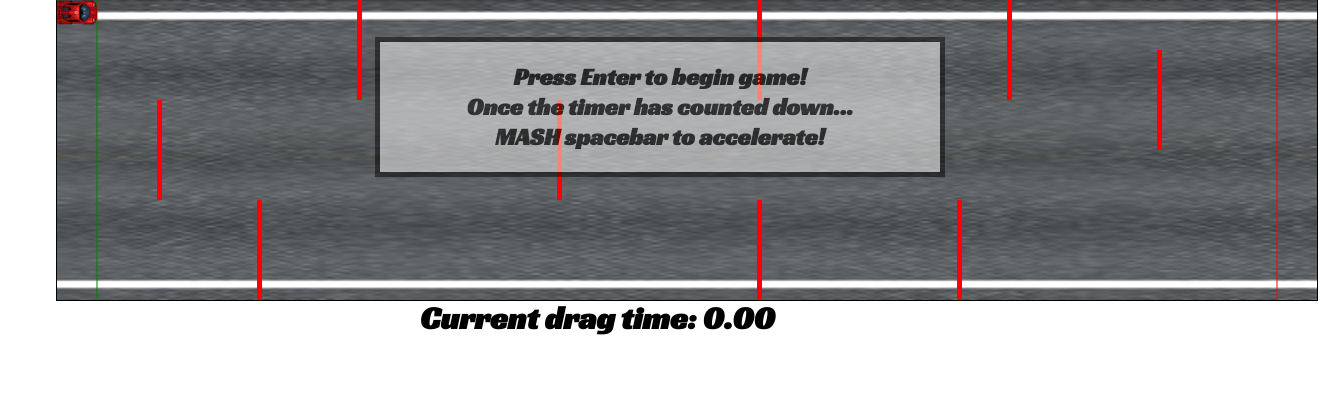
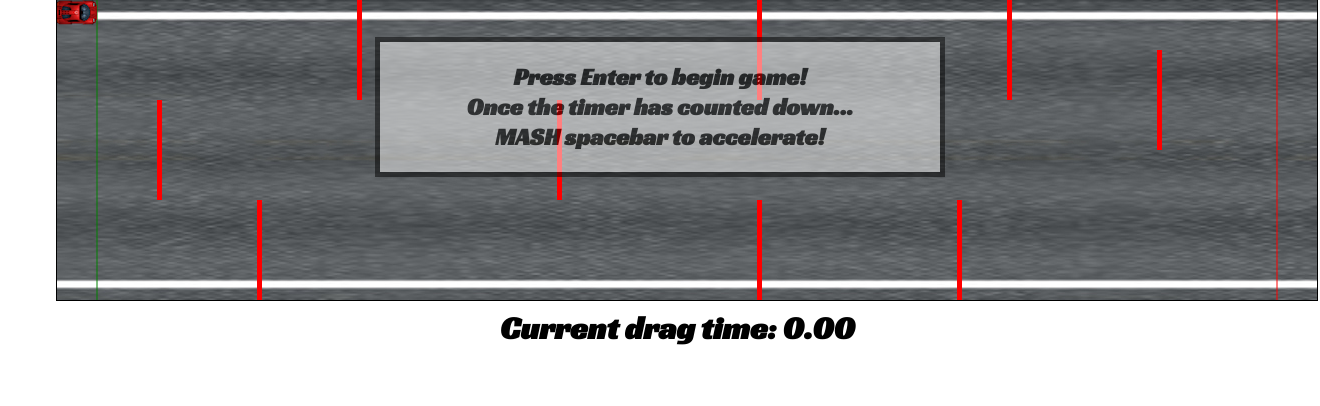
Before and after one commit to rorymcgit/exhaust-ed, a PHP site: page / in a window 1320 px wide. Shown: the part 123-529 px from the top of the page. Run offline with PHP 8.4, Linux system fonts and the light colour scheme.

Commit message:
Centre drag time wip

```diff
--- a/assets/init.js
+++ b/assets/init.js
@@ -1,4 +1,4 @@
-$( document ).ready(function() {
+$(document).ready(function() {
   var car = new Car();
   var game = new Game(car);
   var gameView = new GameView(game);
--- a/assets/stylesheet.css
+++ b/assets/stylesheet.css
@@ -32,8 +32,9 @@
 #drag_time {
   font-family: 'Racing Sans One', cursive;
   position: absolute;
-  left:420px;
-  top:400px;
+  margin-top: 10px;
+  left: 500px;
+  top: 400px;
 }
 
 #canvas_container {
```
